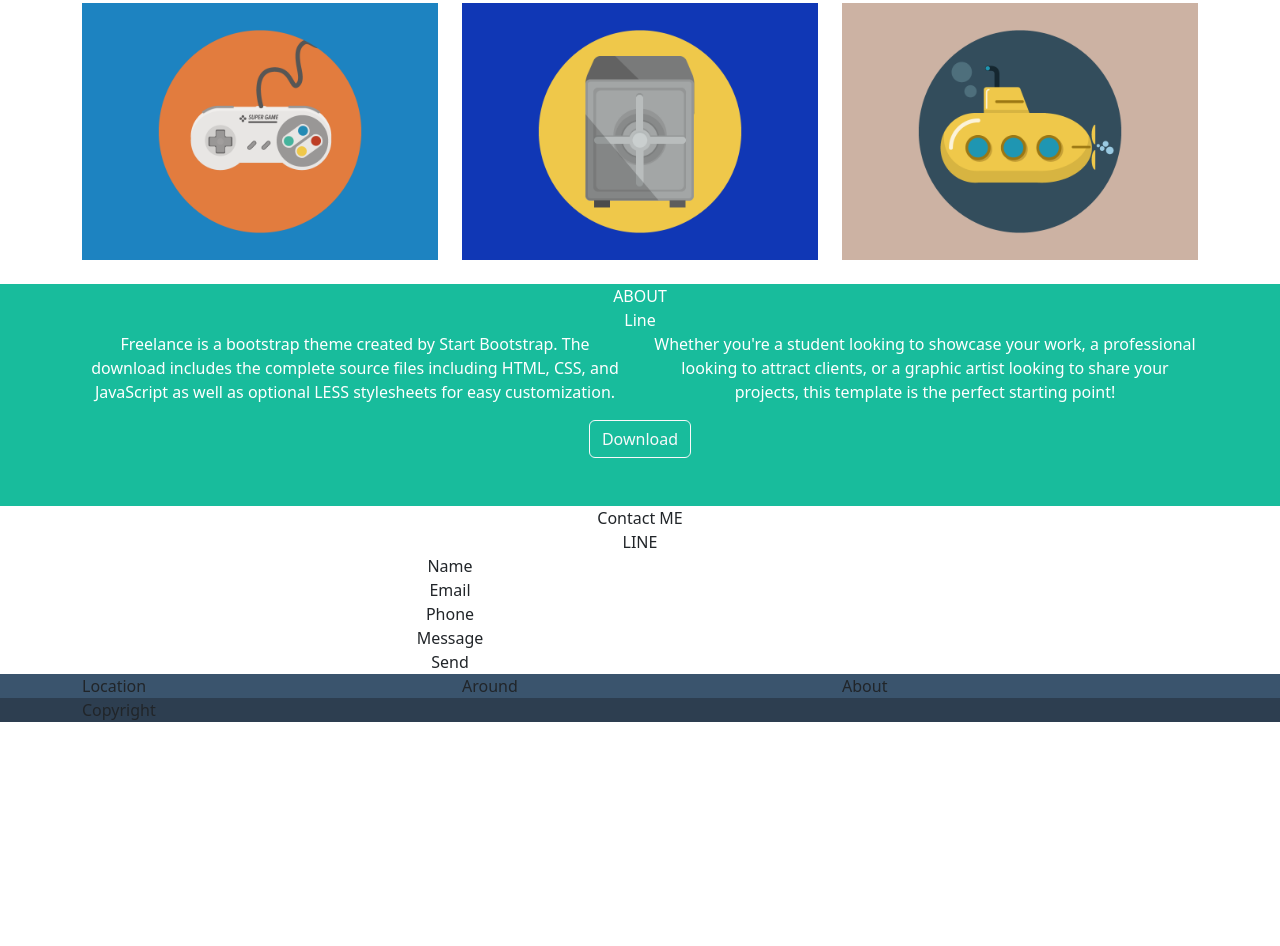
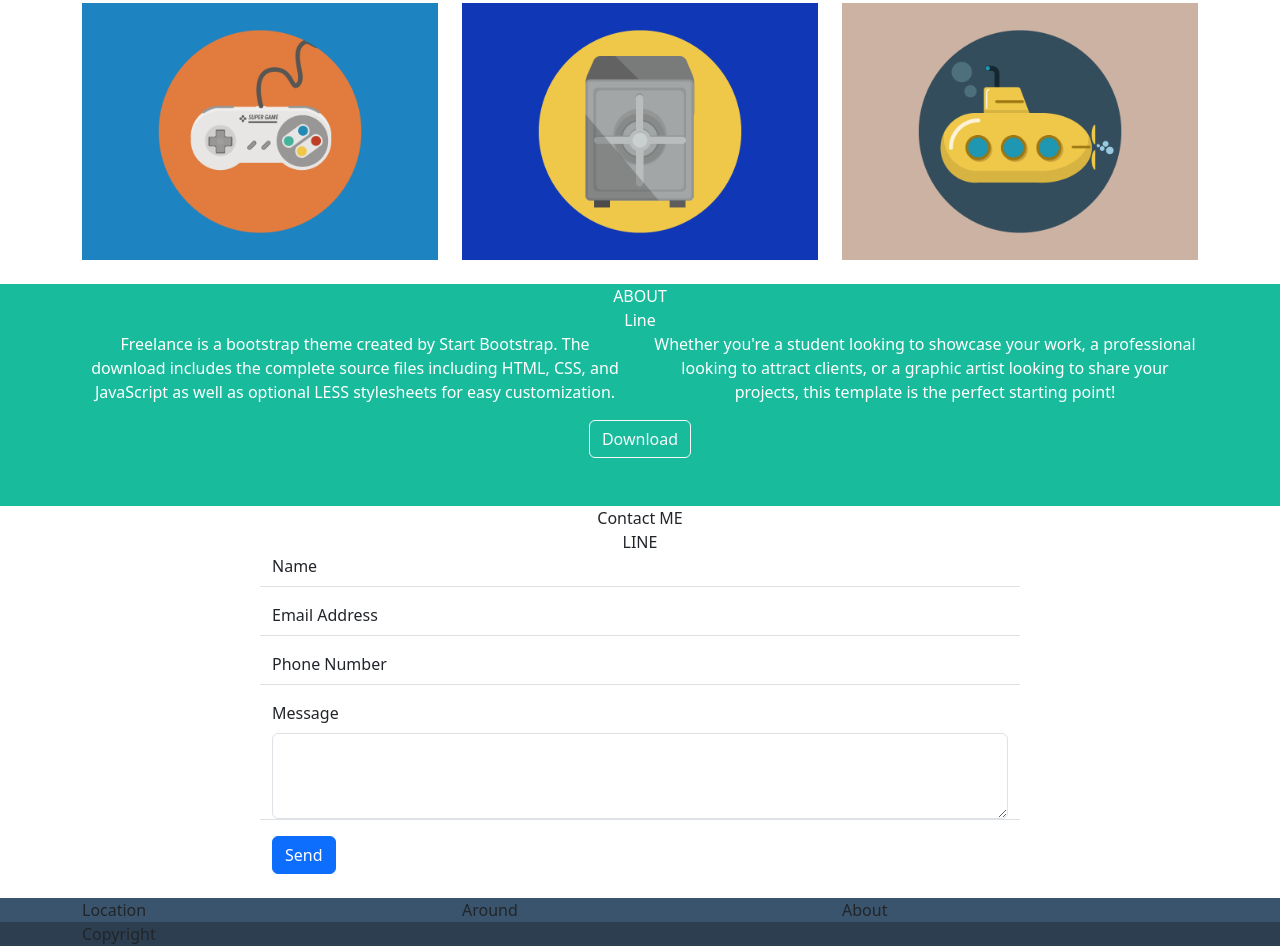
Before and after one commit to UmbertoSerino/html-css-bootstrap-freelancer, a plain HTML site: page index.html in a window 1280 px wide. Shown: the part 825-1771 px from the top of the page. Before the commit the page ends 1547 px from the top, so only its background shows below. Drawn offline with nearby package versions, Linux system fonts and the light colour scheme.

Commit message:
added section contact me

```diff
--- a/index.html
+++ b/index.html
@@ -113,20 +113,52 @@
             </div>
         </section>
 
-        <section class="container text-center">
+        <section class="container">
             <div class="row">
-                <div class="col-12">Contact ME</div>
+                <div class="col-12 text-center">Contact ME</div>
             </div>
             <div class="row">
-                <div class="col-12">LINE</div>
+                <div class="col-12 text-center">LINE</div>
             </div>
-            <div class="row">
+            <!-- <div class="row">
                 <div class="col-7 col-md-8">Name</div>
                 <div class="col-7 col-md-8">Email</div>
                 <div class="col-7 col-md-8">Phone</div>
                 <div class="col-7 col-md-8">Message</div>
                 <div class="col-7 col-md-8">Send</div>
-            </div>
+            </div> -->
+            <form>
+                <div class="row d-flex justify-content-center">
+                    <div class="col-8 mb-3 border-bottom">
+                      <label class="form-label">Name</label>
+                    </div>
+                </div>
+                <div class="row d-flex justify-content-center">
+                    <div class="col-8 mb-3 border-bottom">
+                      <label class="form-label">Email Address</label>
+                    </div>
+                </div>
+                <div class="row d-flex justify-content-center">
+                    <div class="col-8 mb-3 border-bottom">
+                        <label class="form-label">Phone Number</label>
+                    </div>
+                </div>
+                <div class="row d-flex justify-content-center">
+                    <div class="col-8 mb-3 border-bottom">
+                        <label for="exampleFormControlTextarea1" class="form-label">Message</label>
+                        <textarea class="form-control" id="exampleFormControlTextarea1" rows="3"></textarea>
+                    </div>
+                </div>
+                <div class="row d-flex justify-content-center">
+                    <div class="col-8 mb-4">
+                        <button type="submit" class="btn btn-primary">Send</button>
+
+                    </div>
+                </div>
+            </form>
+
+
+
         </section>
     </main>
     <footer>
```
